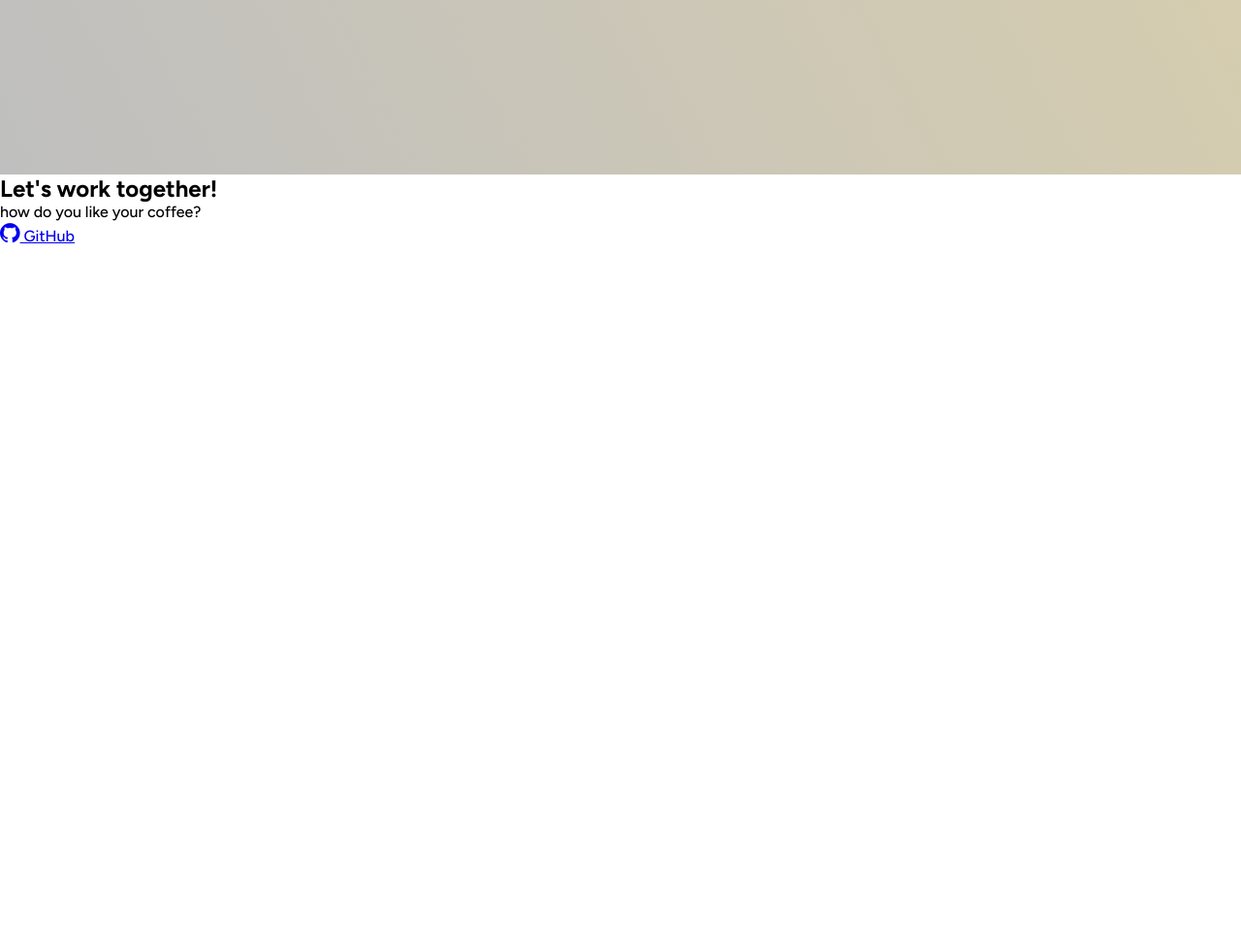
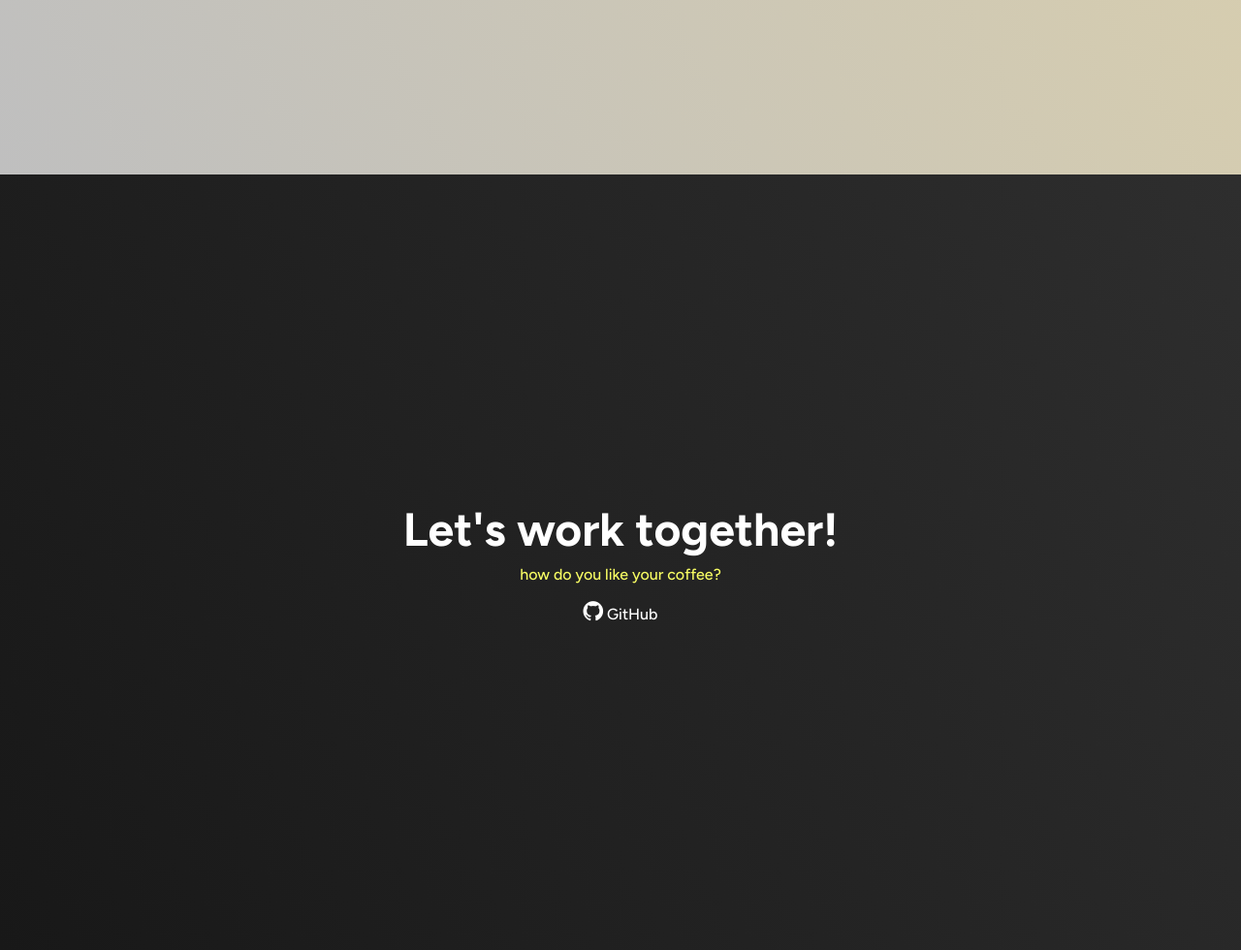
Before and after one commit to Effel0399/freecodecamp-responsive-web-design-20-test, a plain HTML site: page index.html in a window 1280 px wide. Shown: the part 1420-2400 px from the top of the page at 97% size. Before the commit the page ends 1673 px from the top, so only its background shows below. Drawn offline with Linux system fonts and the light colour scheme.

Commit message:
09 - contact styling

```diff
--- a/styles.css
+++ b/styles.css
@@ -96,3 +96,30 @@ li a:hover:not(.active) {
 .bracket {
     color: var(--Yellow);
 }
+
+
+#contacts {
+    display: flex;
+    flex-direction: column;
+    justify-content: center;
+    align-items: center;
+    width: 100%;
+    height: 100vh;
+    color: white;
+    background-color: rgb(9, 9, 9);
+    background-image: linear-gradient(62deg, #181818 0%, #2e2e2e 100%);
+}
+#contacts h2 {
+    font-size: 3rem;
+}
+#contacts p {
+    margin-top: .5rem;
+    color: var(--Yellow);
+}
+.contact-links a {
+    text-decoration: none;
+}
+#profile-link p {
+    margin-top: 1rem;
+    color: white;
+}
```
